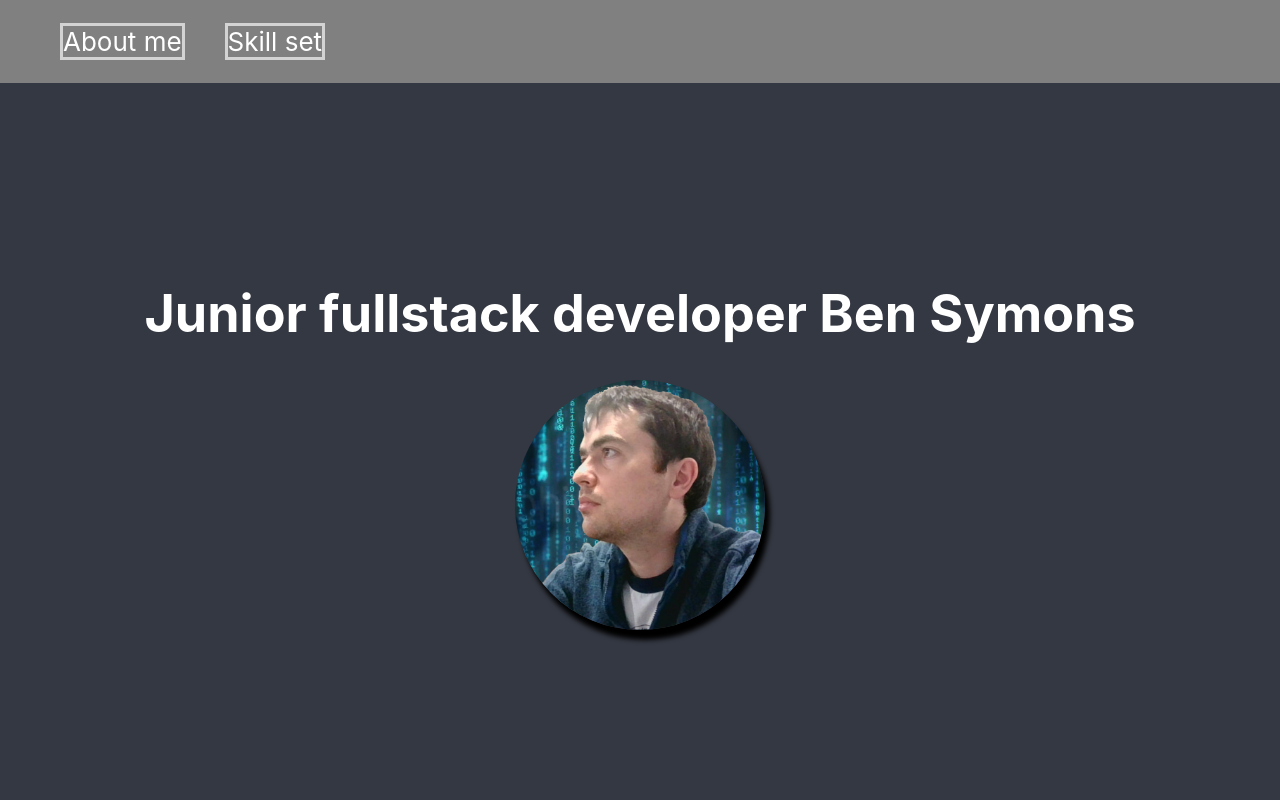
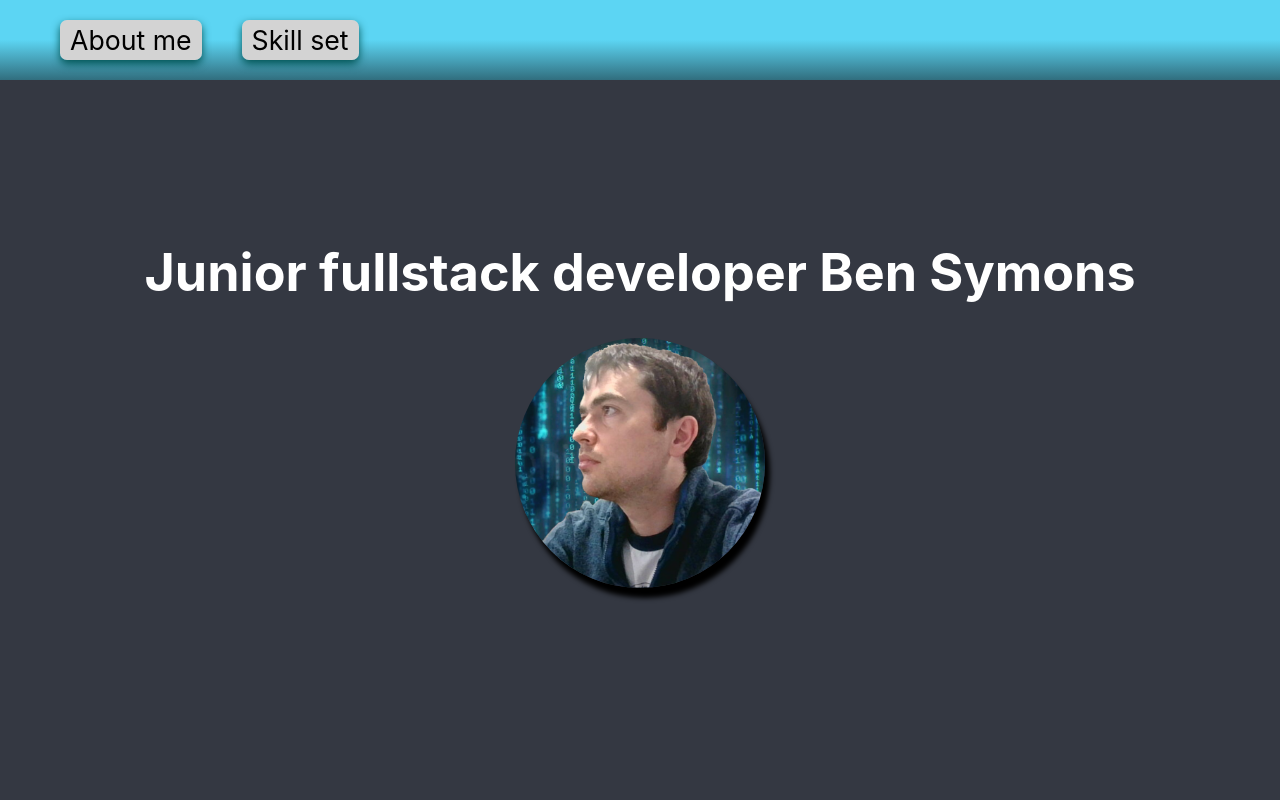
Before and after one commit to BenSymons/PortfolioV2, a React (Create React App) app: page / in a window 1280 px wide. Shown: the top 800 px of the page. Built offline with nearby package versions, Linux system fonts and the light colour scheme.

Commit message:
add nav bar with smooth scrolling

```diff
--- a/package.json
+++ b/package.json
@@ -10,6 +10,8 @@
     "react-dom": "^17.0.1",
     "react-scripts": "4.0.1",
     "react-scroll": "^1.8.1",
+    "react-scroll-to-component": "^1.0.2",
+    "scroll-to": "^0.0.2",
     "web-vitals": "^0.2.4"
   },
   "scripts": {
--- a/src/App.css
+++ b/src/App.css
@@ -24,8 +24,9 @@
   color: white;
 }
 
-.App-link {
-  color: #61dafb;
+a{
+  color: black;
+  text-decoration: none;
 }
 
 #profilepic{
@@ -65,7 +66,8 @@ section{
   display: flex;
   flex-direction: column;
   justify-content: center;
-  min-height: 100vh;
+  min-height: 90vh;
+  padding-top: 10vh;
   width: 60%;
   margin-left: auto;
   margin-right: auto;
@@ -76,20 +78,35 @@ section{
   list-style-type: none;
 }
 
+.aboutme{
+  min-height: 100vh;
+}
+
 .aboutmebox{
   background-color: #474f61;
 }
 
 .nav{
-  min-height: 70px;
+  height: 10vh;
   width: 100%;
-  background-color: grey;
-  justify-content: none;
+  display: flex;
+  align-items: center;
+  background-color: rgb(92, 213, 243);
+  background-image: linear-gradient(rgb(92, 213, 243),rgb(92, 213, 243), rgb(49, 110, 126));
+  position:fixed;
 }
 
 .navitem{
   display: inline;
-  border: solid lightgray;
+  border-radius: 7px;
+  background-color: lightgrey;
+  box-shadow:  0 4px 8px 0  rgb(0, 83, 83);
   margin-left: 20px;
   margin-right: 20px;
+  padding: 4px 10px;
+  font-size: 20pt;
 }
+
+html {
+  scroll-behavior: smooth;
+}
--- a/src/App.js
+++ b/src/App.js
@@ -6,14 +6,14 @@ import Skillset from "./components/Skillset"
 function App() {
   return (
     <div className="App">
+      <Navbar/>
       <header className="App-header">
-      <Navbar/>
         <div class="frontpage">
           <h1>Junior fullstack developer Ben Symons</h1>
           <img id="profilepic" alt="My profile" src = "/images/code background square.png"></img>
         </div>
       </header>
-      <Aboutme title="aboutme"/>
+      <Aboutme />
       <Skillset/>
     </div>
   );
--- a/src/components/Skillset.jsx
+++ b/src/components/Skillset.jsx
@@ -2,7 +2,7 @@ import React from "react"
 
 const skillset = () => {
     return (
-        <div class="skillsetbox">
+        <div id="skillset" class="skillsetbox">
             <section>
                 <h2>Skill set</h2>
                 <p>Here's a list of the experience I have with programming languages and technologies</p>
--- a/src/components/aboutme.jsx
+++ b/src/components/aboutme.jsx
@@ -2,7 +2,7 @@ import React from "react"
 
 const aboutme = () => {
     return (
-        <div class="aboutmebox">
+        <div id="aboutme" class="aboutmebox">
             <section>
                 <h2>About me</h2>
                 <p>I'm a former teacher who tried his hand at coding and ended up really enjoying it.
--- a/src/components/nav.jsx
+++ b/src/components/nav.jsx
@@ -1,5 +1,4 @@
 import React from "react"
-import { Link, animateScroll as scroll } from "react-scroll";
 
 const navbar = () => {
     return (
@@ -7,17 +6,11 @@ const navbar = () => {
             <div class="navbox">
                 <ul class="navlist nobullets">
                     <li class="navitem">
-                        <Link
-                            activeClass="active"
-                            to="aboutme"
-                            spy={true}
-                            smooth={true}
-                            offset={-70}
-                            duration={500}>
-                            About me
-                        </Link>
+                        <a href="#aboutme">About me</a>
                     </li>
-                    <li class="navitem">Skill set</li>
+                    <li class="navitem">
+                        <a href="#skillset">Skill set</a>
+                    </li>
                 </ul>
             </div>
         </nav>
```
Also changed, not shown: 2 other files (tests, documents, lock files or other folders).
